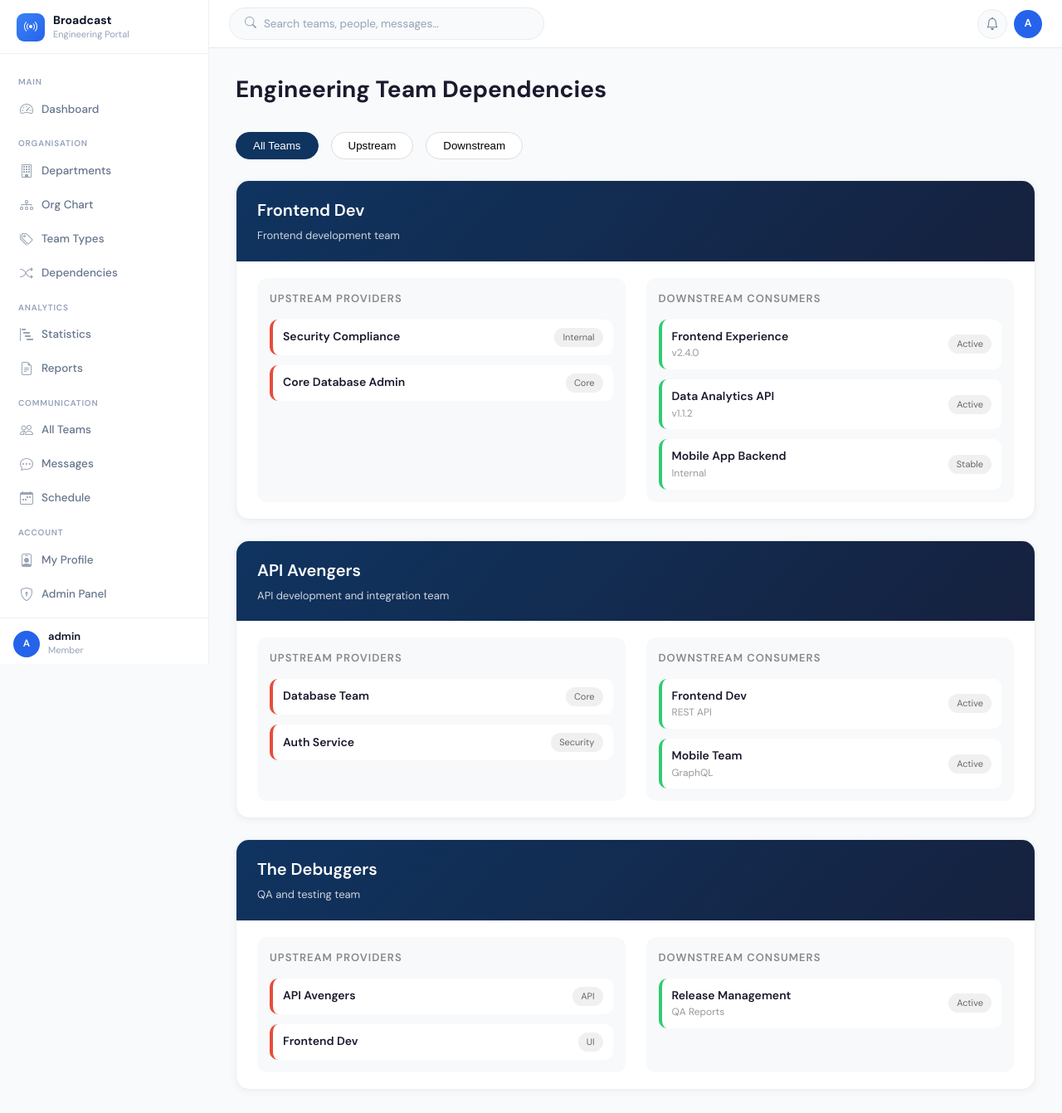
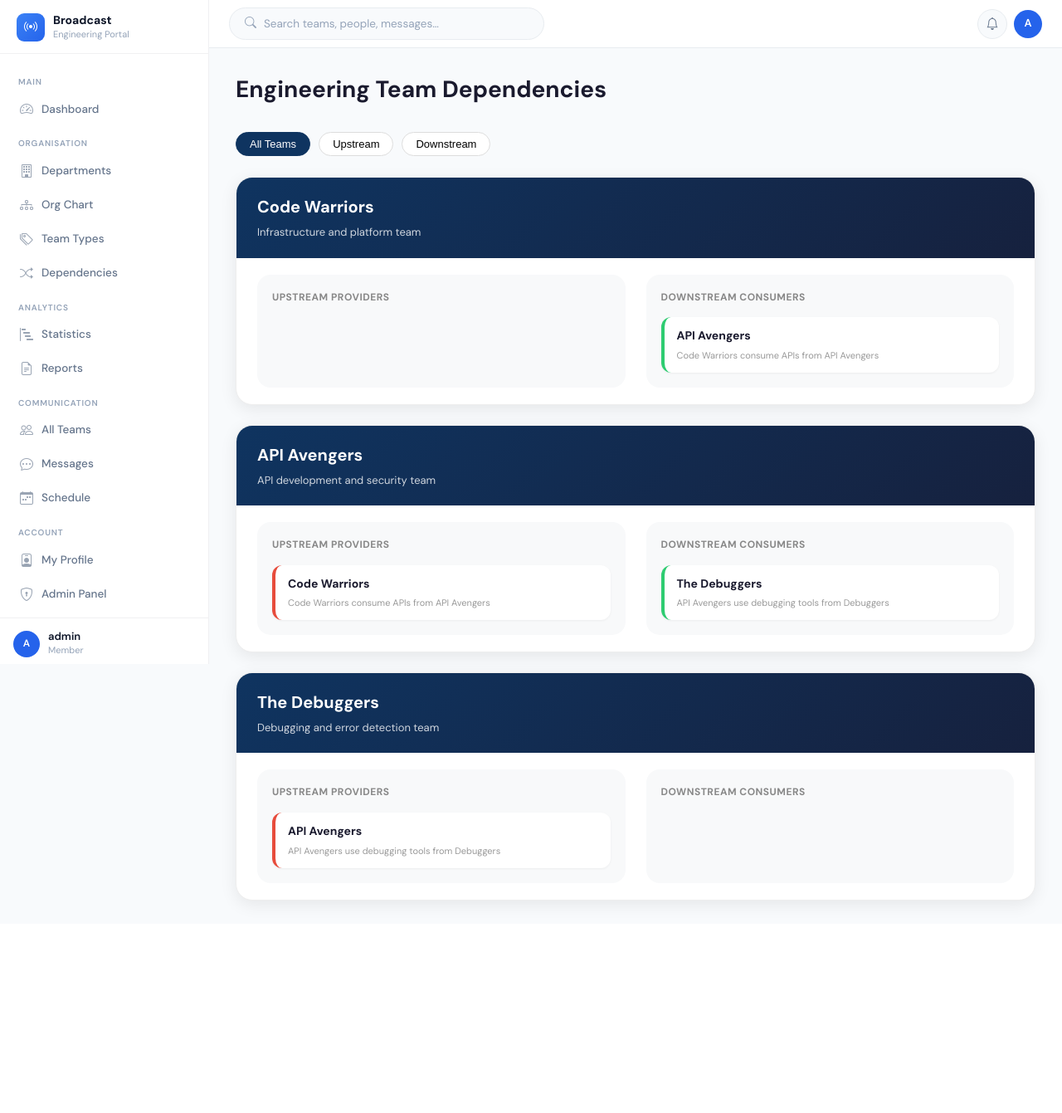
Before and after one commit to suzaane/Coursework, a Django app: page /organisation/dependencies/ in a window 1280 px wide. Shown: the whole page at 83% size. After the commit the page ends 1095 px from the top, so only its background shows below. Run offline with Django 5.2, Linux system fonts and the light colour scheme; a user stored in the database is signed in; data comes from the database, SQL or seed files in the repository; both versions use the stored data as it was after the commit.

Commit message:
Final: Updated dependencies page with card layout and fixed views

```diff
--- a/organisation/templates/organisation/dependency_list.html
+++ b/organisation/templates/organisation/dependency_list.html
@@ -2,7 +2,7 @@
 {% block content %}
 
 <style>
-    .dependency-container {
+    .deps-container {
         max-width: 1400px;
         margin: 0 auto;
     }
@@ -25,18 +25,24 @@
 
     .filter-bar {
         display: flex;
-        gap: 15px;
+        gap: 10px;
         margin-bottom: 25px;
         flex-wrap: wrap;
     }
 
     .filter-btn {
-        padding: 8px 20px;
+        padding: 6px 16px;
         border: 1px solid #ddd;
-        border-radius: 25px;
+        border-radius: 20px;
         background: white;
         cursor: pointer;
+        font-size: 13px;
         transition: all 0.2s;
+    }
+
+    .filter-btn:hover {
+        border-color: #0f3460;
+        background: #f8f9fa;
     }
 
     .filter-btn.active {
@@ -45,22 +51,24 @@
         border-color: #0f3460;
     }
 
-    .filter-btn:hover {
-        border-color: #0f3460;
-    }
-
     .team-grid {
         display: flex;
         flex-direction: column;
-        gap: 25px;
+        gap: 24px;
     }
 
     .team-card {
         background: white;
-        border-radius: 16px;
+        border-radius: 20px;
         overflow: hidden;
-        box-shadow: 0 2px 10px rgba(0,0,0,0.05);
+        box-shadow: 0 5px 20px rgba(0,0,0,0.08);
+        transition: all 0.3s;
         border: 1px solid #eee;
+    }
+
+    .team-card:hover {
+        transform: translateY(-4px);
+        box-shadow: 0 15px 35px rgba(0,0,0,0.1);
     }
 
     .team-header {
@@ -72,7 +80,7 @@
     .team-header h2 {
         margin: 0;
         font-size: 20px;
-        font-weight: 600;
+        font-weight: 700;
     }
 
     .team-header p {
@@ -88,19 +96,19 @@
         gap: 25px;
     }
 
-    .dependency-section {
+    .dep-section {
         background: #f8f9fa;
-        border-radius: 12px;
-        padding: 15px;
+        border-radius: 16px;
+        padding: 18px;
     }
 
     .section-title {
-        font-size: 13px;
+        font-size: 12px;
         text-transform: uppercase;
-        letter-spacing: 1px;
+        letter-spacing: 0.5px;
         color: #888;
         margin-bottom: 15px;
-        font-weight: 600;
+        font-weight: 700;
     }
 
     .provider-list, .consumer-list {
@@ -110,41 +118,46 @@
     }
 
     .provider-item, .consumer-item {
-        display: flex;
-        justify-content: space-between;
-        align-items: center;
-        padding: 10px 12px;
         background: white;
-        border-radius: 10px;
+        padding: 12px 15px;
+        border-radius: 12px;
         border-left: 4px solid #e74c3c;
+        box-shadow: 0 1px 3px rgba(0,0,0,0.05);
+        transition: all 0.2s;
     }
 
     .consumer-item {
         border-left-color: #2ecc71;
     }
 
-    .item-name {
-        font-weight: 600;
-        color: #1a1a2e;
+    .provider-item:hover, .consumer-item:hover {
+        transform: translateX(4px);
+        box-shadow: 0 4px 10px rgba(0,0,0,0.1);
     }
 
-    .item-version {
-        font-size: 12px;
+    .item-name {
+        font-weight: 700;
+        color: #1a1a2e;
+        font-size: 14px;
+        margin-bottom: 4px;
+    }
+
+    .item-desc {
+        font-size: 11px;
         color: #999;
     }
 
-    .item-badge {
-        font-size: 11px;
-        padding: 3px 10px;
-        border-radius: 12px;
-        background: #f0f0f0;
-        color: #666;
+    .empty-state {
+        text-align: center;
+        padding: 60px;
+        background: white;
+        border-radius: 20px;
     }
 
-    .empty-deps {
-        text-align: center;
-        padding: 40px;
-        color: #999;
+    .empty-icon {
+        font-size: 48px;
+        color: #ccc;
+        margin-bottom: 15px;
     }
 
     @media (max-width: 768px) {
@@ -154,156 +167,93 @@
     }
 </style>
 
-<div class="dependency-container">
+<div class="deps-container">
     <div class="page-header">
         <h1><i class="fas fa-code-branch"></i> Engineering Team Dependencies</h1>
     </div>
 
-    <div class="filter-bar">
-        <button class="filter-btn active">All Teams</button>
-        <button class="filter-btn">Upstream</button>
-        <button class="filter-btn">Downstream</button>
+    <div class="filter-bar" id="filterBar">
+        <button class="filter-btn active" data-filter="all">All Teams</button>
+        <button class="filter-btn" data-filter="upstream">Upstream</button>
+        <button class="filter-btn" data-filter="downstream">Downstream</button>
     </div>
 
-    <div class="team-grid">
-        <!-- Team 1: Frontend Dev -->
-        <div class="team-card">
+    <div class="team-grid" id="teamGrid">
+        {% for team in all_teams %}
+        <div class="team-card" data-team="{{ team.id }}">
             <div class="team-header">
-                <h2><i class="fas fa-code"></i> Frontend Dev</h2>
-                <p>Frontend development team</p>
+                <h2><i class="fas fa-users"></i> {{ team.name }}</h2>
+                <p>{{ team.description|truncatewords:10|default:"Engineering team" }}</p>
             </div>
             <div class="team-body">
-                <div class="dependency-section">
-                    <div class="section-title">
-                        <i class="fas fa-arrow-up"></i> UPSTREAM PROVIDERS
-                    </div>
-                    <div class="provider-list">
-                        <div class="provider-item">
-                            <span class="item-name">Security Compliance</span>
-                            <span class="item-badge">Internal</span>
-                        </div>
-                        <div class="provider-item">
-                            <span class="item-name">Core Database Admin</span>
-                            <span class="item-badge">Core</span>
-                        </div>
+                <div class="dep-section">
+                    <div class="section-title"><i class="fas fa-arrow-up"></i> UPSTREAM PROVIDERS</div>
+                    <div class="provider-list" id="upstream-{{ team.id }}">
+                        {% for dep in dependencies %}
+                            {% if dep.to_team == team %}
+                            <div class="provider-item">
+                                <div class="item-name">{{ dep.from_team.name }}</div>
+                                <div class="item-desc">{{ dep.description|default:"Provides service to this team" }}</div>
+                            </div>
+                            {% endif %}
+                        {% empty %}
+                            <div class="provider-item" style="color:#999;">No upstream providers</div>
+                        {% endfor %}
                     </div>
                 </div>
-                <div class="dependency-section">
-                    <div class="section-title">
-                        <i class="fas fa-arrow-down"></i> DOWNSTREAM CONSUMERS
-                    </div>
-                    <div class="consumer-list">
-                        <div class="consumer-item">
-                            <div>
-                                <div class="item-name">Frontend Experience</div>
-                                <div class="item-version">v2.4.0</div>
+                <div class="dep-section">
+                    <div class="section-title"><i class="fas fa-arrow-down"></i> DOWNSTREAM CONSUMERS</div>
+                    <div class="consumer-list" id="downstream-{{ team.id }}">
+                        {% for dep in dependencies %}
+                            {% if dep.from_team == team %}
+                            <div class="consumer-item">
+                                <div class="item-name">{{ dep.to_team.name }}</div>
+                                <div class="item-desc">{{ dep.description|default:"Depends on this team" }}</div>
                             </div>
-                            <span class="item-badge">Active</span>
-                        </div>
-                        <div class="consumer-item">
-                            <div>
-                                <div class="item-name">Data Analytics API</div>
-                                <div class="item-version">v1.1.2</div>
-                            </div>
-                            <span class="item-badge">Active</span>
-                        </div>
-                        <div class="consumer-item">
-                            <div>
-                                <div class="item-name">Mobile App Backend</div>
-                                <div class="item-version">Internal</div>
-                            </div>
-                            <span class="item-badge">Stable</span>
-                        </div>
+                            {% endif %}
+                        {% empty %}
+                            <div class="consumer-item" style="color:#999;">No downstream consumers</div>
+                        {% endfor %}
                     </div>
                 </div>
             </div>
         </div>
-
-        <!-- Team 2: API Avengers -->
-        <div class="team-card">
-            <div class="team-header">
-                <h2><i class="fas fa-cloud"></i> API Avengers</h2>
-                <p>API development and integration team</p>
-            </div>
-            <div class="team-body">
-                <div class="dependency-section">
-                    <div class="section-title">
-                        <i class="fas fa-arrow-up"></i> UPSTREAM PROVIDERS
-                    </div>
-                    <div class="provider-list">
-                        <div class="provider-item">
-                            <span class="item-name">Database Team</span>
-                            <span class="item-badge">Core</span>
-                        </div>
-                        <div class="provider-item">
-                            <span class="item-name">Auth Service</span>
-                            <span class="item-badge">Security</span>
-                        </div>
-                    </div>
-                </div>
-                <div class="dependency-section">
-                    <div class="section-title">
-                        <i class="fas fa-arrow-down"></i> DOWNSTREAM CONSUMERS
-                    </div>
-                    <div class="consumer-list">
-                        <div class="consumer-item">
-                            <div>
-                                <div class="item-name">Frontend Dev</div>
-                                <div class="item-version">REST API</div>
-                            </div>
-                            <span class="item-badge">Active</span>
-                        </div>
-                        <div class="consumer-item">
-                            <div>
-                                <div class="item-name">Mobile Team</div>
-                                <div class="item-version">GraphQL</div>
-                            </div>
-                            <span class="item-badge">Active</span>
-                        </div>
-                    </div>
-                </div>
-            </div>
+        {% empty %}
+        <div class="empty-state">
+            <div class="empty-icon"><i class="fas fa-users"></i></div>
+            <h3>No teams found</h3>
+            <p>Teams will appear here once created.</p>
         </div>
-
-        <!-- Team 3: The Debuggers -->
-        <div class="team-card">
-            <div class="team-header">
-                <h2><i class="fas fa-bug"></i> The Debuggers</h2>
-                <p>QA and testing team</p>
-            </div>
-            <div class="team-body">
-                <div class="dependency-section">
-                    <div class="section-title">
-                        <i class="fas fa-arrow-up"></i> UPSTREAM PROVIDERS
-                    </div>
-                    <div class="provider-list">
-                        <div class="provider-item">
-                            <span class="item-name">API Avengers</span>
-                            <span class="item-badge">API</span>
-                        </div>
-                        <div class="provider-item">
-                            <span class="item-name">Frontend Dev</span>
-                            <span class="item-badge">UI</span>
-                        </div>
-                    </div>
-                </div>
-                <div class="dependency-section">
-                    <div class="section-title">
-                        <i class="fas fa-arrow-down"></i> DOWNSTREAM CONSUMERS
-                    </div>
-                    <div class="consumer-list">
-                        <div class="consumer-item">
-                            <div>
-                                <div class="item-name">Release Management</div>
-                                <div class="item-version">QA Reports</div>
-                            </div>
-                            <span class="item-badge">Active</span>
-                        </div>
-                    </div>
-                </div>
-            </div>
-        </div>
+        {% endfor %}
     </div>
 </div>
 
+<script>
+    const filterBtns = document.querySelectorAll('.filter-btn');
+    const teamCards = document.querySelectorAll('.team-card');
+
+    filterBtns.forEach(btn => {
+        btn.addEventListener('click', () => {
+            const filter = btn.getAttribute('data-filter');
+            filterBtns.forEach(b => b.classList.remove('active'));
+            btn.classList.add('active');
+
+            teamCards.forEach(card => {
+                const teamId = card.getAttribute('data-team');
+                const upstreamList = document.getElementById(`upstream-${teamId}`);
+                const downstreamList = document.getElementById(`downstream-${teamId}`);
+                const hasUpstream = upstreamList && upstreamList.children.length > 0;
+                const hasDownstream = downstreamList && downstreamList.children.length > 0;
+
+                if (filter === 'all') {
+                    card.style.display = 'block';
+                } else if (filter === 'upstream') {
+                    card.style.display = hasUpstream ? 'block' : 'none';
+                } else if (filter === 'downstream') {
+                    card.style.display = hasDownstream ? 'block' : 'none';
+                }
+            });
+        });
+    });
+</script>
 {% endblock %}
--- a/organisation/views.py
+++ b/organisation/views.py
@@ -3,6 +3,7 @@ from django.db.models import Q
 from .models import Department, TeamType, DepartmentLeader
 
 def dashboard(request):
+    """Dashboard showing summary statistics"""
     dependency_count = 0
     team_count = 0
     try:
@@ -23,7 +24,9 @@ def dashboard(request):
     }
     return render(request, 'organisation/dashboard.html', context)
 
+
 def department_list(request):
+    """Show all departments with optional search."""
     query = request.GET.get('q', '')
     departments = Department.objects.all()
     if query:
@@ -37,7 +40,9 @@ def department_list(request):
         'query': query,
     })
 
+
 def department_detail(request, pk):
+    """Show a single department with its leader and teams."""
     department = get_object_or_404(Department, pk=pk)
     teams = department.get_teams()
     return render(request, 'organisation/department_detail.html', {
@@ -46,27 +51,35 @@ def department_detail(request, pk):
         'team_count': len(teams),
     })
 
+
 def teamtype_list(request):
+    """Show all team types."""
     team_types = TeamType.objects.all()
     return render(request, 'organisation/teamtype_list.html', {
         'team_types': team_types,
     })
 
+
 def dependency_list(request):
-    direction = request.GET.get('direction', '')
-    dependencies = []
+    """Show team dependencies in card layout (dynamic)."""
     try:
-        from teams.models import Dependency
-        dependencies = Dependency.objects.all()
+        from teams.models import Team, Dependency
+        all_teams = Team.objects.all()
+        dependencies = Dependency.objects.select_related('from_team', 'to_team').all()
     except ImportError:
-        pass
+        all_teams = []
+        dependencies = []
+
     return render(request, 'organisation/dependency_list.html', {
+        'all_teams': all_teams,
         'dependencies': dependencies,
-        'selected_direction': direction,
     })
 
+
 def org_chart(request):
+    """Show organisation chart with departments and teams."""
     departments = Department.objects.prefetch_related('leader').all()
+
     org_data = []
     total_teams = 0
     for dept in departments:
@@ -78,12 +91,14 @@ def org_chart(request):
             'teams': teams,
             'team_count': team_count
         })
+
     dependency_count = 0
     try:
         from teams.models import Dependency
         dependency_count = Dependency.objects.count()
     except ImportError:
         pass
+
     return render(request, 'organisation/org_chart.html', {
         'org_data': org_data,
         'total_departments': departments.count(),
@@ -91,8 +106,9 @@ def org_chart(request):
         'dependency_count': dependency_count,
     })
 
-# NEW: Statistics page
+
 def admin_statistics(request):
+    """Statistics page for admin."""
     context = {
         'department_count': Department.objects.count(),
         'teamtype_count': TeamType.objects.count(),
@@ -100,8 +116,9 @@ def admin_statistics(request):
     }
     return render(request, 'admin/statistics.html', context)
 
-# NEW: Reports page
+
 def admin_reports(request):
+    """Reports page for admin."""
     context = {
         'departments': Department.objects.all(),
         'teamtypes': TeamType.objects.all(),
```
Also changed, not shown: organisation/templates/organisation/teamtype_list.html (+99 -65 lines), db.sqlite3.
